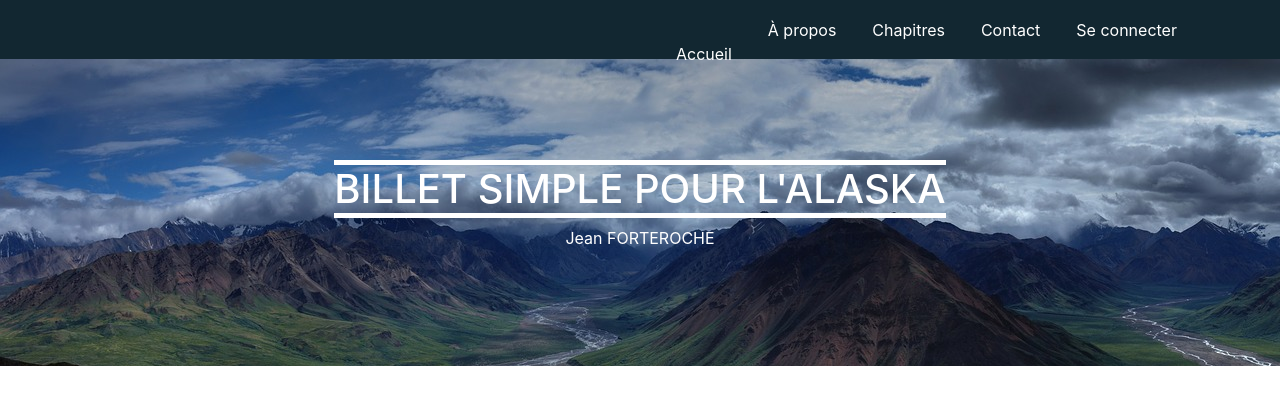
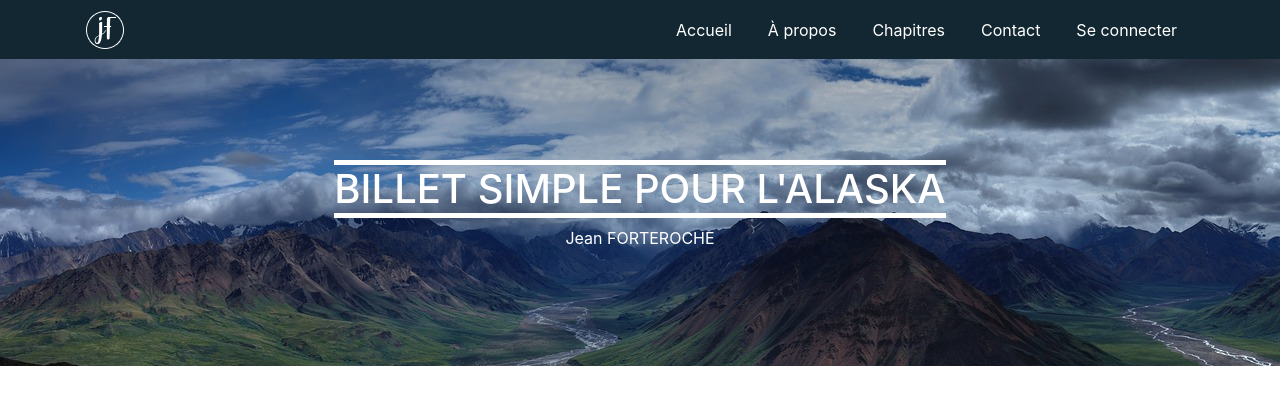
Before and after one commit to adeline-odinot/blog-jf, a PHP site: page / in a window 1280 px wide. Shown: the top 420 px of the page. Run offline with PHP 8.4, Linux system fonts and the light colour scheme; data that the repository does not hold is empty.

Commit message:
Création du logo + ajout du logo dans la nav-bar (template)

```diff
--- a/view/frontend/template.php
+++ b/view/frontend/template.php
@@ -13,7 +13,7 @@
          <nav class="nav-header navbar navbar-expand-lg navbar-light fixed-top">
             <div class="container">
 
-                <a href="index.php?action=home" class="navbar-brand mx-auto"><!-- en attente d'une création de logo <img src=""></a> -->
+                <a href="index.php?action=home" class="navbar-brand mx-auto"><img src="public/images/jf-navbar.png"></a>
                 <button class="navbar-toggle navbar-toggler navbar-dark" type="button" data-toggle="collapse" data-target="#navbarSupportedContent" aria-controls="navbarSupportedContent" aria-expanded="false" aria-label="Toggle navigation">
                     <span class="navbar-toggler-icon"></span>
                 </button>
```
Also changed, not shown: public/images/jf-navbar.png (added).
